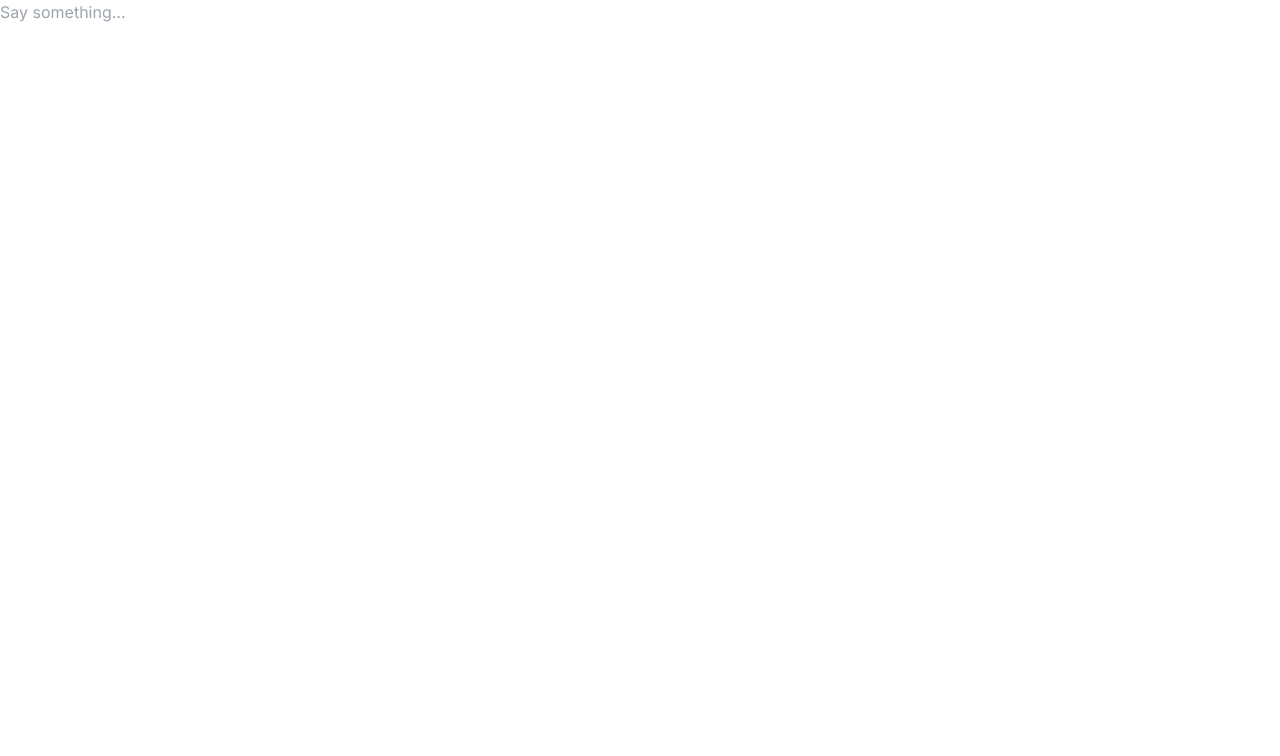
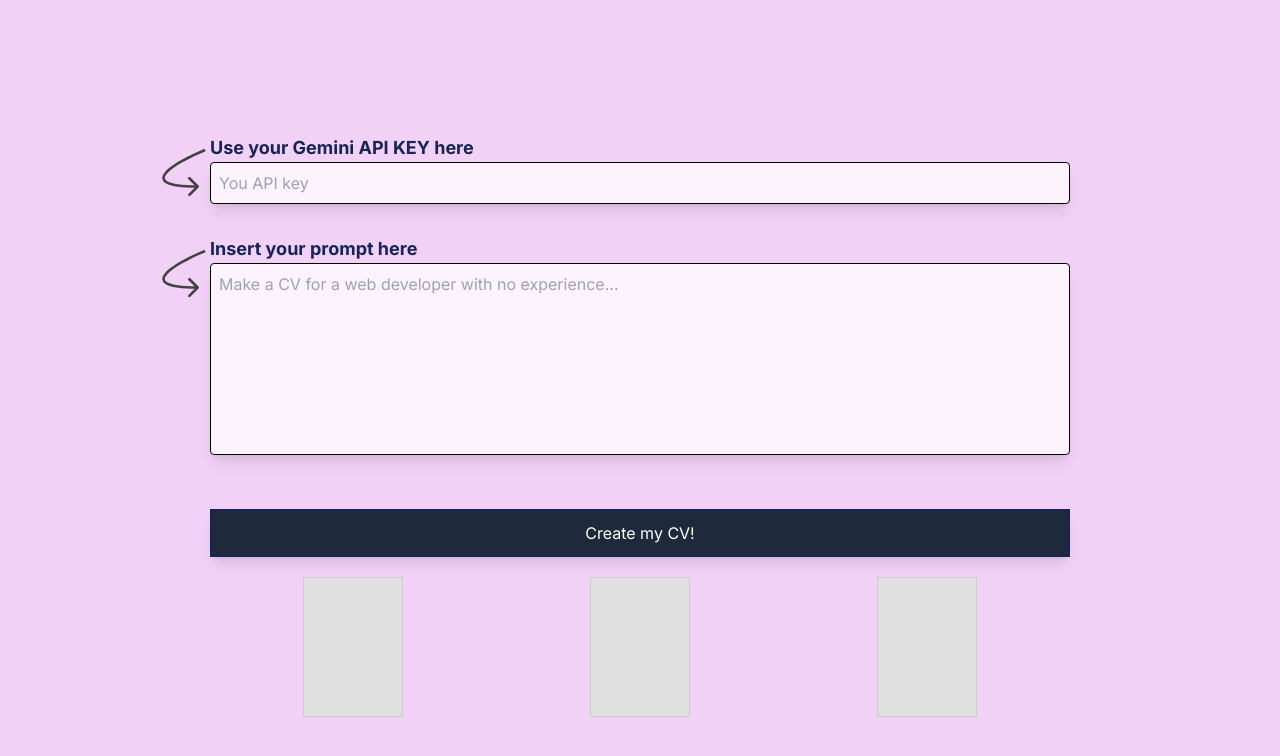
Before and after one commit to Eufanzky/CVCraft, a Next.js app: page / in a window 1280 px wide. Shown: the top 756 px of the page. Built offline with nearby package versions, Linux system fonts and the light colour scheme.

Commit message:
added GeneratorForm component

```diff
--- a/src/app/about/pagex.tsx
+++ b/src/app/about/pagex.tsx
@@ -4,7 +4,7 @@ import React from 'react';
 function About() {
     return(
         <div>
-            <p>About Page :D</p>
+            <p>About Page</p>
         </div>
     )
 }
--- a/src/app/globals.css
+++ b/src/app/globals.css
@@ -26,8 +26,19 @@ body {
     rgb(var(--background-start-rgb));
 }
 
+
 @layer utilities {
   .text-balance {
     text-wrap: balance;
   }
 } */
+body {
+  font-family: Arial, sans-serif;
+  background-color: #F2D1F7;
+  margin: 0;
+  padding: 0;
+  display: flex;
+  justify-content: center;
+  align-items: center;
+  height: 100vh;
+}
--- a/src/app/page.tsx
+++ b/src/app/page.tsx
@@ -1,26 +1,44 @@
-'use client';
+// 'use client';
 
-import { useChat } from 'ai/react';
+// import { useChat } from 'ai/react';
 
-export default function Chat() {
-  const { messages, input, handleInputChange, handleSubmit } = useChat();
+// export default function Chat() {
+//   const { messages, input, handleInputChange, handleSubmit } = useChat();
+//   return (
+//     <div className="flex flex-col w-full max-w-md py-24 mx-auto stretch">
+//       {messages.map(m => (
+//         <div key={m.id} className="whitespace-pre-wrap">
+//           {m.role === 'user' ? 'User: ' : 'AI: '}
+//           {m.content}
+//         </div>
+//       ))}
+
+//       <form onSubmit={handleSubmit}>
+//         <input
+//           className="fixed bottom-0 w-full max-w-md p-2 mb-8 border border-gray-300 rounded shadow-xl"
+//           value={input}
+//           placeholder="Say something..."
+//           onChange={handleInputChange}
+//         />
+//       </form>
+//     </div>
+//   );
+// }
+
+import styles from "../styles/Home.module.css";
+import GenerateForm from "../components/GenerateForm";
+
+
+export default function Home() {
   return (
-    <div className="flex flex-col w-full max-w-md py-24 mx-auto stretch">
-      {messages.map(m => (
-        <div key={m.id} className="whitespace-pre-wrap">
-          {m.role === 'user' ? 'User: ' : 'AI: '}
-          {m.content}
-        </div>
-      ))}
+    <div className={styles.container}>
+      <GenerateForm />
 
-      <form onSubmit={handleSubmit}>
-        <input
-          className="fixed bottom-0 w-full max-w-md p-2 mb-8 border border-gray-300 rounded shadow-xl"
-          value={input}
-          placeholder="Say something..."
-          onChange={handleInputChange}
-        />
-      </form>
+      <div className={styles.cvPreviews}>
+        <div className={styles.cvPreview}></div>
+        <div className={styles.cvPreview}></div>
+        <div className={styles.cvPreview}></div>
+      </div>
     </div>
   );
 }
--- /dev/null
+++ b/src/components/GenerateForm.tsx
@@ -0,0 +1,61 @@
+import styles from "../styles/GenerateForm.module.css";
+
+export default function GenerateForm() {
+  return (
+    <form className="text-center">
+      <div className="-mb-5 text-left">
+        <svg
+          width="44"
+          height="51"
+          viewBox="0 0 84 91"
+          fill="none"
+          xmlns="http://www.w3.org/2000/svg"
+          className="relative -left-12 top-16"
+        >
+          <path
+            d="M69.8889 74.0121C70.8634 73.0298 70.8623 71.4452 69.8863 70.4726L53.9829 54.6241C53.007 53.6516 51.4259 53.6594 50.4514 54.6417C49.4769 55.624 49.478 57.2086 50.4539 58.1812L64.5903 72.2687L50.4744 86.497C49.4999 87.4793 49.501 89.0639 50.4769 90.0365C51.4529 91.009 53.034 91.0011 54.0085 90.0189L69.8889 74.0121ZM81.3773 0.0994189C67.1747 6.01039 51.3506 13.3983 37.543 21.1585C23.8248 28.8684 11.7897 37.1118 5.45311 44.8009C2.3038 48.6224 0.201295 52.7381 0.560239 56.8598C0.935592 61.1699 3.89318 64.5779 8.75261 67.1282C13.59 69.6669 20.7033 71.5899 30.3652 72.8746C40.0663 74.1644 52.5102 74.8317 68.1237 74.7539L68.12 69.7484C52.6404 69.8255 40.4409 69.1619 31.0427 67.9123C21.6054 66.6576 15.1635 64.8325 11.0841 62.6916C7.02677 60.5623 5.70599 58.3591 5.53569 56.4035C5.34898 54.2596 6.43354 51.4551 9.2983 47.9789C14.9898 41.0726 26.2911 33.2108 39.9716 25.5221C53.5628 17.8835 69.2001 10.5793 83.2759 4.72113L81.3773 0.0994189Z"
+            fill="#424242"
+          />
+        </svg>
+
+        <label className="icon first-letter:mb-11 text-blue-950 font-bold text-lg before:">
+          Use your Gemini API KEY here
+        </label>
+        <input
+          type="password"
+          className="w-full p-2 border border-black rounded focus:outline-none box-border bg-white bg-opacity-75 shadow-lg"
+          placeholder="You API key"
+        />
+      </div>
+      <div className="mb-4 text-left">
+        <svg
+          width="44"
+          height="51"
+          viewBox="0 0 84 91"
+          fill="none"
+          xmlns="http://www.w3.org/2000/svg"
+          className="relative -left-12 top-16"
+        >
+          <path
+            d="M69.8889 74.0121C70.8634 73.0298 70.8623 71.4452 69.8863 70.4726L53.9829 54.6241C53.007 53.6516 51.4259 53.6594 50.4514 54.6417C49.4769 55.624 49.478 57.2086 50.4539 58.1812L64.5903 72.2687L50.4744 86.497C49.4999 87.4793 49.501 89.0639 50.4769 90.0365C51.4529 91.009 53.034 91.0011 54.0085 90.0189L69.8889 74.0121ZM81.3773 0.0994189C67.1747 6.01039 51.3506 13.3983 37.543 21.1585C23.8248 28.8684 11.7897 37.1118 5.45311 44.8009C2.3038 48.6224 0.201295 52.7381 0.560239 56.8598C0.935592 61.1699 3.89318 64.5779 8.75261 67.1282C13.59 69.6669 20.7033 71.5899 30.3652 72.8746C40.0663 74.1644 52.5102 74.8317 68.1237 74.7539L68.12 69.7484C52.6404 69.8255 40.4409 69.1619 31.0427 67.9123C21.6054 66.6576 15.1635 64.8325 11.0841 62.6916C7.02677 60.5623 5.70599 58.3591 5.53569 56.4035C5.34898 54.2596 6.43354 51.4551 9.2983 47.9789C14.9898 41.0726 26.2911 33.2108 39.9716 25.5221C53.5628 17.8835 69.2001 10.5793 83.2759 4.72113L81.3773 0.0994189Z"
+            fill="#424242"
+          />
+        </svg>
+
+        <label className="text-blue-950 font-bold text-lg">
+          Insert your prompt here
+        </label>
+        <textarea
+          className="w-full p-2 border border-black rounded focus:outline-none box-border h-48 resize-none bg-white bg-opacity-75 shadow-lg"
+          placeholder="Make a CV for a web developer with no experience..."
+        />
+      </div>
+      <button
+        type="submit"
+        className="mt-8 w-full h-12 border-blue-950 border-2 bg-slate-800 text-white shadow-lg hover:bg-white hover:text-black"
+      >
+        Create my CV!
+      </button>
+    </form>
+  );
+}
--- /dev/null
+++ b/src/styles/GenerateForm.module.css
@@ -0,0 +1,11 @@
+.label-with-icon::before {
+  content: "";
+  display: inline-block;
+  background-image: url("../../public/arrow.svg");
+  background-size: contain;
+  background-repeat: no-repeat;
+  width: 24px; /* Adjust the width to your desired icon size */
+  height: 24px; /* Adjust the height to your desired icon size */
+  margin-right: 8px; /* Adjust the spacing between the icon and the text */
+  vertical-align: middle; /* Align the icon vertically with the text */
+}
--- /dev/null
+++ b/src/styles/Home.module.css
@@ -0,0 +1,37 @@
+/* body {
+  font-family: Arial, sans-serif;
+  background-color: #f0e4e4;
+  margin: 0;
+  padding: 0;
+  display: flex;
+  justify-content: center;
+  align-items: center;
+  height: 100vh;
+} */
+
+.container {
+  max-width: 900px;
+  width: 100%;
+  padding: 20px;
+}
+
+.main {
+  background-color: #fff;
+  padding: 20px;
+  border-radius: 10px;
+  box-shadow: 0 0 10px rgba(0, 0, 0, 0.1);
+}
+
+.cvPreviews {
+  display: flex;
+  justify-content: space-around;
+  margin-top: 20px;
+}
+
+.cvPreview {
+  width: 100px;
+  height: 140px;
+  background-color: #e0e0e0;
+  border: 1px solid #ccc;
+  margin: 0 0.5rem;
+}
--- a/tailwind.config.ts
+++ b/tailwind.config.ts
@@ -2,9 +2,9 @@ import type { Config } from "tailwindcss";
 
 const config: Config = {
   content: [
-    "./pages/**/*.{js,ts,jsx,tsx,mdx}",
-    "./components/**/*.{js,ts,jsx,tsx,mdx}",
-    "./app/**/*.{js,ts,jsx,tsx,mdx}",
+    "./src/pages/**/*.{js,ts,jsx,tsx,mdx}",
+    "./src/components/**/*.{js,ts,jsx,tsx,mdx}",
+    "./src/app/**/*.{js,ts,jsx,tsx,mdx}",
   ],
   theme: {
     extend: {
```
Also changed, not shown: public/arrow.svg (added), 1 other file (tests, documents, lock files or other folders).
